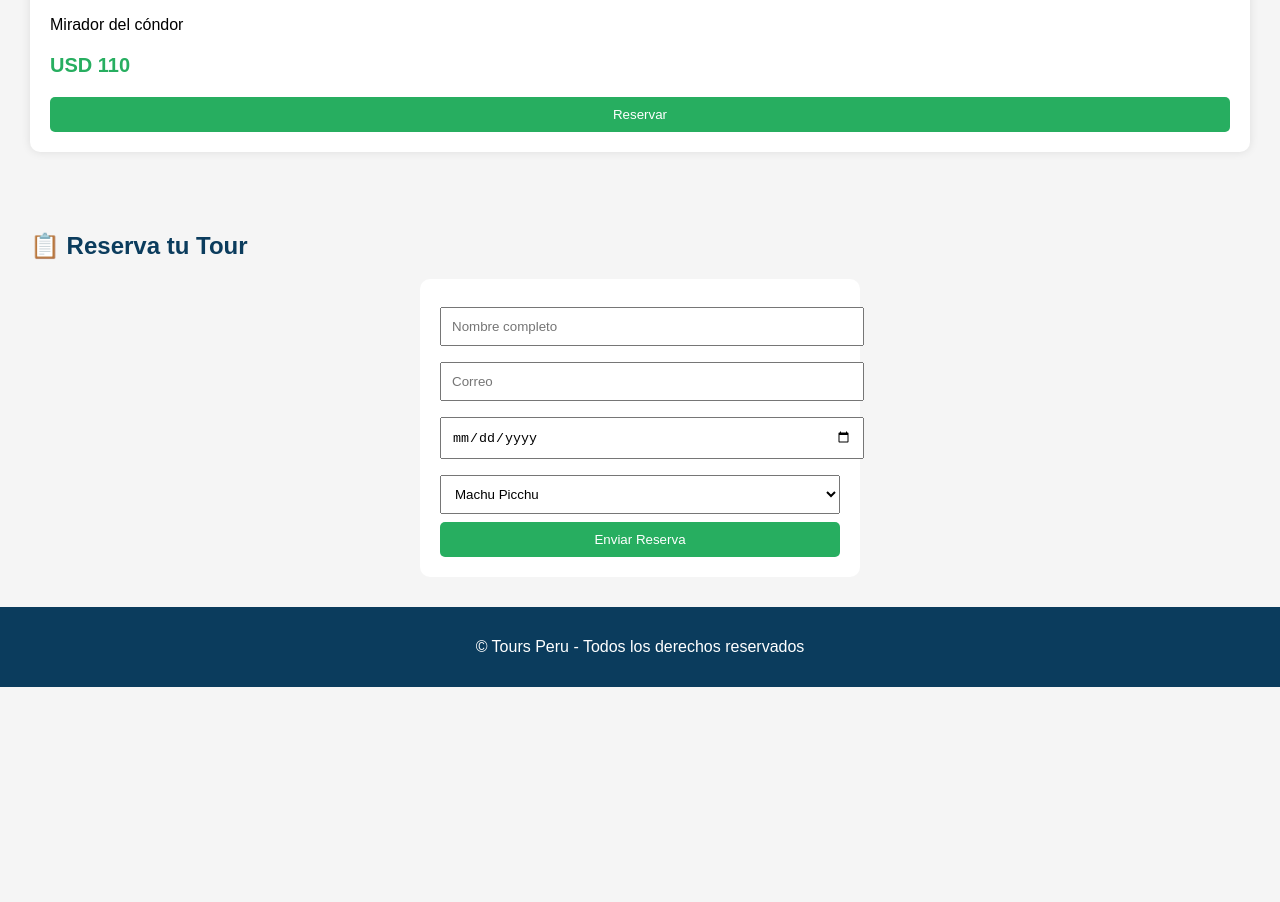
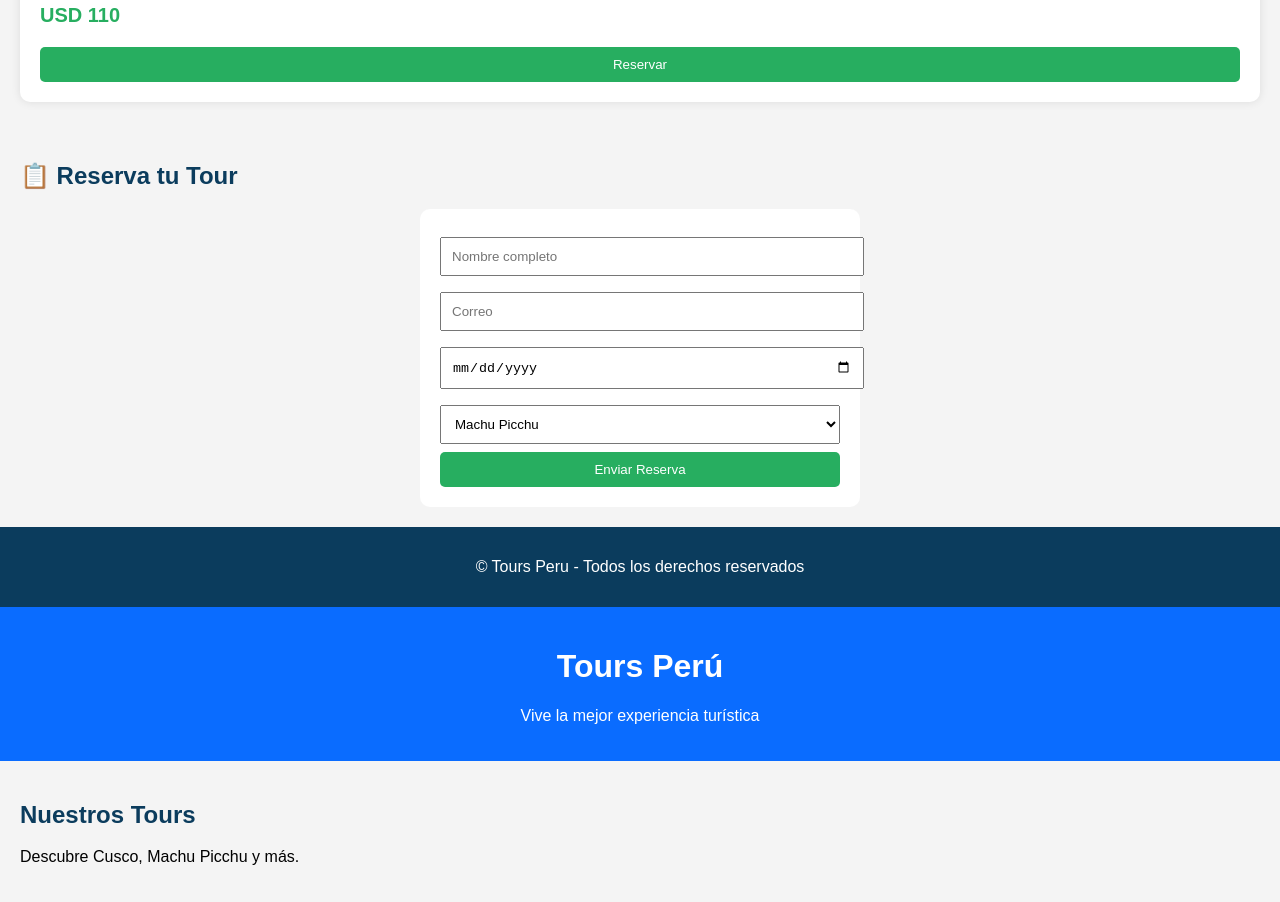
Before and after one commit to pavelleon1977/toursperu.github.io, a plain HTML site: page index.html in a window 1280 px wide. Shown: the part 1030-1932 px from the top of the page. Before the commit the page ends 1717 px from the top, so only its background shows below. Drawn offline with Linux system fonts and the light colour scheme.

Commit message:
Update index.html

```diff
--- a/index.html
+++ b/index.html
@@ -177,3 +177,40 @@ footer {
 
 </body>
 </html>
+<!DOCTYPE html>
+<html lang="es">
+<head>
+    <meta charset="UTF-8">
+    <title>Tours Perú</title>
+    <meta name="viewport" content="width=device-width, initial-scale=1.0">
+    <style>
+        body {
+            font-family: Arial, sans-serif;
+            margin: 0;
+            background: #f4f4f4;
+        }
+        header {
+            background: #0a6cff;
+            color: white;
+            padding: 20px;
+            text-align: center;
+        }
+        section {
+            padding: 20px;
+        }
+    </style>
+</head>
+<body>
+
+<header>
+    <h1>Tours Perú</h1>
+    <p>Vive la mejor experiencia turística</p>
+</header>
+
+<section>
+    <h2>Nuestros Tours</h2>
+    <p>Descubre Cusco, Machu Picchu y más.</p>
+</section>
+
+</body>
+</html>
```
